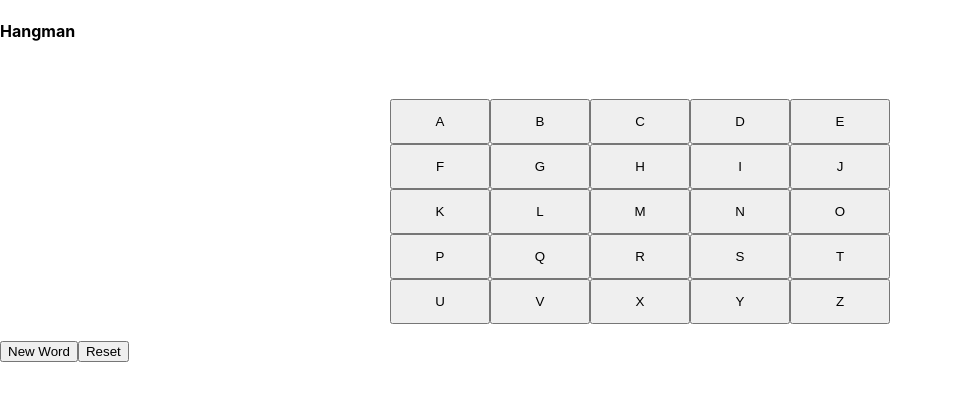
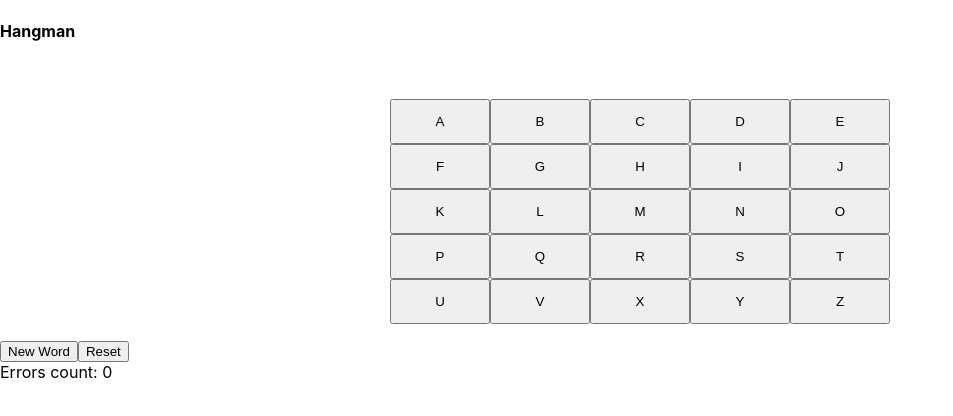
Before and after one commit to danieldessbesell/theHangmanGame, a React (Create React App) app: page / in a window 1280 px wide. Shown: the top 416 px of the page, without its empty margins (0-953 px from the left). Built offline with nearby package versions, Linux system fonts and the light colour scheme.

Commit message:
feat errors count

```diff
--- a/src/pages/Hangman/index.js
+++ b/src/pages/Hangman/index.js
@@ -6,10 +6,12 @@ export default function Hangman() {
   const [word, setWord] = useState('');
   const [suggestions, setSugestions] = useState([]);
   const [wordsUsed, setWordUsed] = useState([]);
+  const [endWord, setEndWord] = useState(false);
   const [endGame, setEndGame] = useState(false);
   const [mesage, setMessage] = useState('');
   const [usedLetters, setUsedLetters] = useState([]);
-  const [wordToShow, setWordToShow] = useState([])
+  const [wordToShow, setWordToShow] = useState([]);
+  const [errors, setErrors] = useState(0);
 
 
   function newWord() {
@@ -18,6 +20,8 @@ export default function Hangman() {
       setWord(words?.ptBR[0]?.word);
       setSugestions(words?.ptBR[0]?.suggestions);
       setUsedLetters([]);
+      setEndWord(false);
+      setErrors(0);
     } else {
       let aux = false
       words.ptBR.forEach((item) => {
@@ -29,6 +33,8 @@ export default function Hangman() {
           setWord(item.word);
           setSugestions(item.suggestions);
           setUsedLetters([]);
+          setEndWord(false);
+          setErrors(0);
         }
       });
       if (!aux) {
@@ -41,11 +47,13 @@ export default function Hangman() {
 
   function resetGame() {
     setEndGame(false);
+    setEndWord(false);
     setMessage('');
     setWord('')
     setSugestions([]);
     setWordUsed([]);
     setUsedLetters([]);
+    setErrors(0);
   }
 
   function ShowWord() {
@@ -59,14 +67,19 @@ export default function Hangman() {
   useEffect(()=>{
     if (word !== '') {
       const aux = [];
+      let count = 0;
       word.split('').forEach((item, index) => {
         if (usedLetters.find((x)=> x.toUpperCase() === item.toUpperCase())) {
           aux.push(item.toUpperCase());
+          count = count + 1;
         } else {
           aux.push('_');
         }
       })
       setWordToShow(aux);
+      if (count === word.split('').length) {
+        setEndWord(true);
+      }
     } else {
       setWordToShow([]);
     }
@@ -86,8 +99,11 @@ export default function Hangman() {
               return (
                 <div>
                   <button
-                    onClick={()=>{
-                      setUsedLetters([...usedLetters, item])
+                    onClick={() => {
+                      setUsedLetters([...usedLetters, item]);
+                      if (!word.split('').find((x)=> x.toUpperCase() === item.toUpperCase())) {
+                        setErrors(errors+1);
+                      }
                     }}
                     style={{
                       width: '100%',
@@ -112,6 +128,10 @@ export default function Hangman() {
         >
           Reset
         </button>
+        {endWord && (<div>OPAAAA</div>)}
+        <div>
+          Errors count: {errors}
+        </div>
       </div>
     </div>
   );
```
